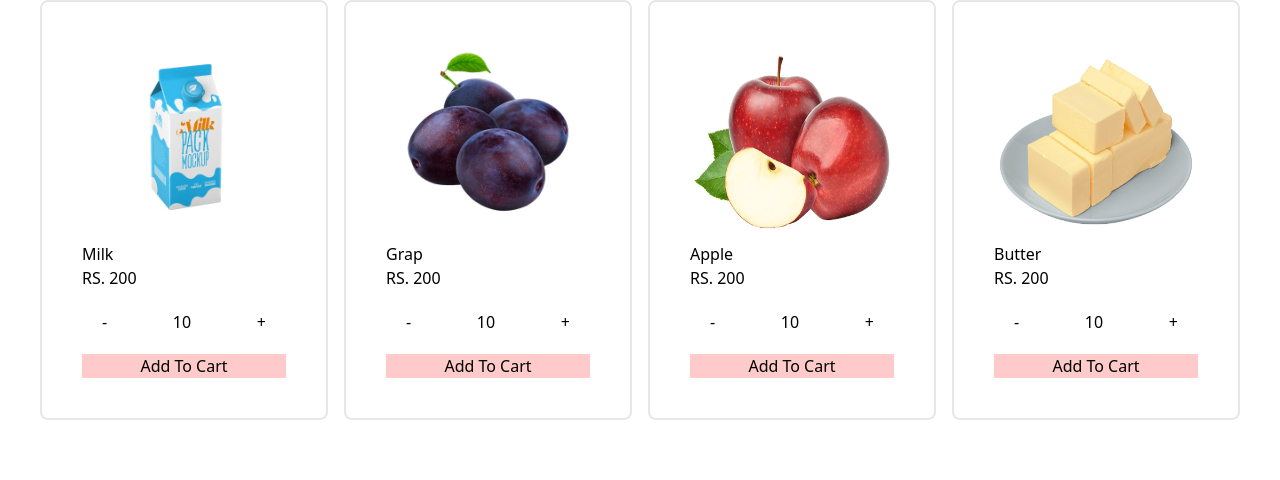
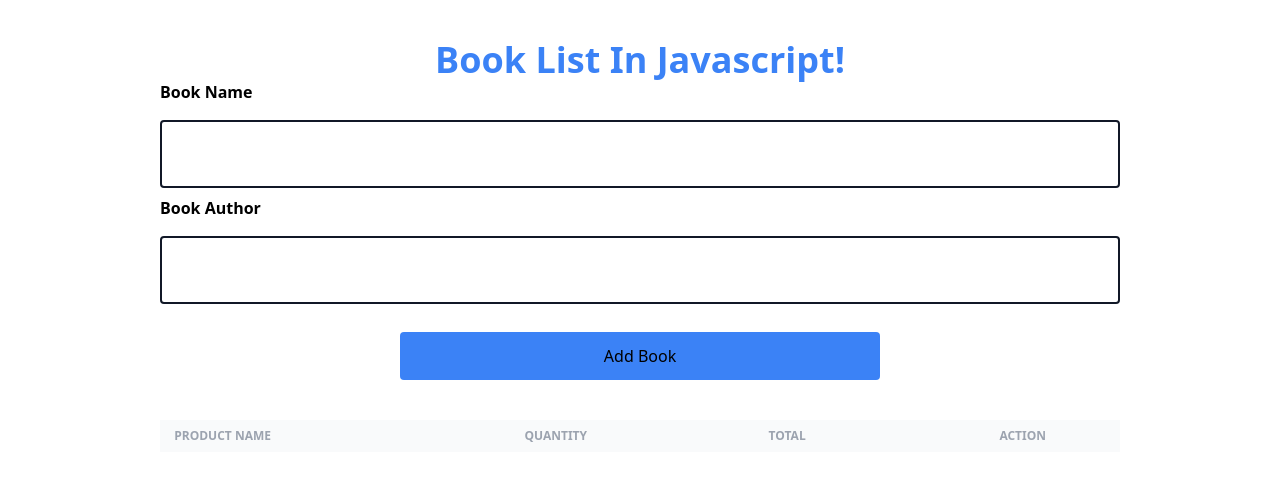
Before and after one commit to samsaw777/bookList, a plain HTML site: page index.html in a window 1280 px wide. Drawn offline with nearby package versions, Linux system fonts and the light colour scheme.

Commit message:
added the form table

```diff
--- a/index.html
+++ b/index.html
@@ -8,11 +8,59 @@
     <script src="https://cdn.tailwindcss.com"></script>
   </head>
   <body>
-    <div class="mx-10">
-      <div
-        id="groceryList"
-        class="grid grid-cols-4 grid-flow-rows gap-4 md:grid-cols-2 lg:grid-cols-3 xl:grid-cols-4"
-      ></div>
+    <div class="mt-10">
+      <div class="mx-10 md:mx-20 lg:mx-40">
+        <div class="w-full text-center text-4xl text-blue-500 font-bold">
+          Book List In Javascript!
+        </div>
+        <form class="flex flex-col space-y-2">
+          <div class="flex flex-col space-y-4">
+            <label class="font-bold">Book Name</label>
+            <input
+              id="bookName"
+              class="border-2 border border-gray-900 rounded p-5"
+            />
+          </div>
+          <div class="flex flex-col space-y-4">
+            <label class="font-bold">Book Author</label>
+            <input
+              id="bookAuthor"
+              class="border-2 border border-gray-900 rounded p-5"
+            />
+          </div>
+          <div class="pt-5">
+            <button
+              id="formButton"
+              class="p-3 w-1/2 block mx-auto rounded bg-blue-500"
+            >
+              Add Book
+            </button>
+          </div>
+        </form>
+      </div>
+      <div class="mx-10 md:mx-20 lg:mx-40 mt-10">
+        <table class="table-auto w-full">
+          <thead
+            class="text-xs font-semibold uppercase text-gray-400 bg-gray-50"
+          >
+            <tr>
+              <th></th>
+              <th class="p-2">
+                <div class="font-semibold text-left">Product Name</div>
+              </th>
+              <th class="p-2">
+                <div class="font-semibold text-left">Quantity</div>
+              </th>
+              <th class="p-2">
+                <div class="font-semibold text-left">Total</div>
+              </th>
+              <th class="p-2">
+                <div class="font-semibold text-center">Action</div>
+              </th>
+            </tr>
+          </thead>
+        </table>
+      </div>
     </div>
     <script type="module" defer src="script.js"></script>
   </body>
--- a/script.js
+++ b/script.js
@@ -4,20 +4,28 @@ import groceryItemsList from "/Items.js";
 //Getting the elements using id's
 const groceryDiv = document.getElementById("groceryList");
 
+const getId = (name) => {
+  console.log(name);
+};
+
 //displaying the groceryItems list.
 groceryItemsList.map((item) => {
-  console.log(item.url);
   groceryDiv.innerHTML += `
     <div class="p-10 border border-2 rounded-lg hover:shadow-lg cursor-pointer">
         <img src="${item.url}" alt="product name" class="h-[200px] mx-auto"/>
         <p>${item.name}</p>
         <p>RS. ${item.price}</p>
-        <div class="flex justify-between">
-        <button class="p-5">-</button>
-        <p class="flex justify-center items-center">10</p>
-        <button class="p-5">+</button>
-        </div>
+        <button id="${item.name}">Increase Quantity</button>
         <button class="w-full block mx-auto px-10 bg-red-200">Add To Cart</button>
     </div>
     `;
 });
+
+//Increment button.
+// <div class="flex justify-between">
+// <button class="p-5" onclick="decrementItemsQuantity(itemQuantity)">-</button>
+// <p class="flex justify-center items-center">${itemQuantity}</p>
+// <button class="p-5" id="${item.name}">+</button>
+// </div>
+
+// ${incrementShow()}
```
